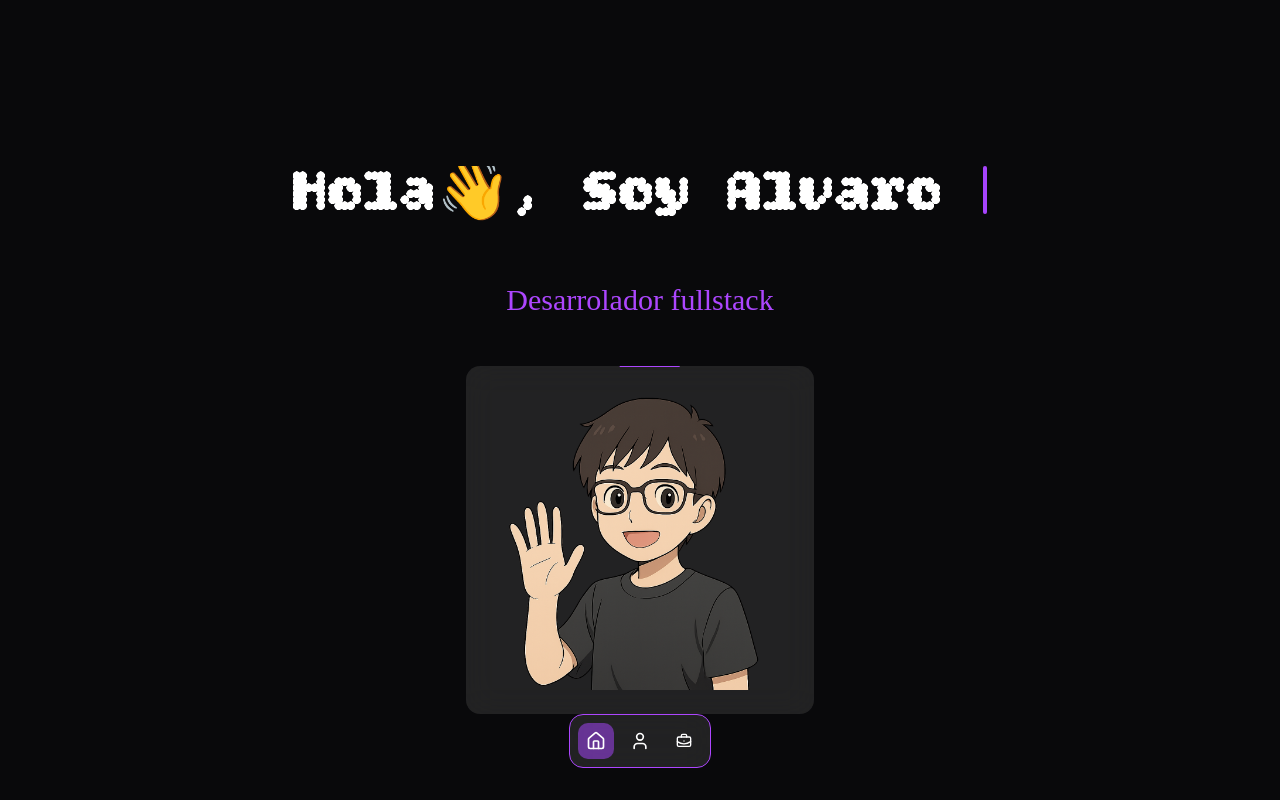
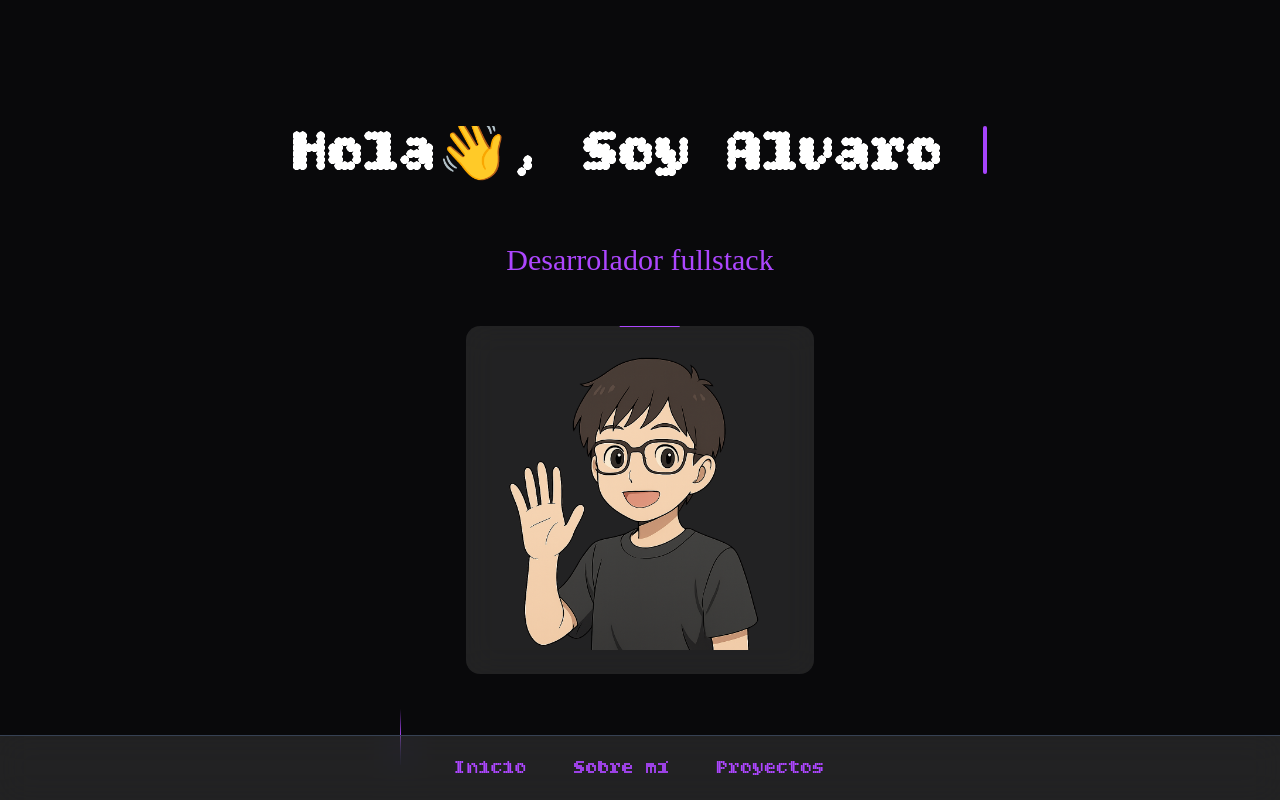
Before and after one commit to alvaro-sosa1432/portfolio, a Next.js app: page / in a window 1280 px wide. Built offline with nearby package versions, Linux system fonts and the light colour scheme.

Commit message:
add new navbar

```diff
--- a/src/components/sections/Hero.tsx
+++ b/src/components/sections/Hero.tsx
@@ -8,7 +8,7 @@ export const Hero = () => {
   return (
     <div
       id="hero"
-      className="  sm:h-screen flex flex-col min-[600px]:p-4  items-center justify-center gap-6 mt-10  "
+      className="   h-screen flex flex-col min-[600px]:p-4  items-center justify-center gap-6   "
     >
       <Title />
       <div className=" text-center  ">
--- a/src/components/sections/components/Navbar.tsx
+++ b/src/components/sections/components/Navbar.tsx
@@ -1,58 +1,43 @@
-import { AnimatedBackground } from "@/components/ui/animated-background";
-import { Home, User, BriefcaseBusiness } from "lucide-react";
+import { motion } from "motion/react";
+import Link from "next/link";
+import { usePathname } from "next/navigation";
 
 export function Navbar() {
-  const TABS = [
-    {
-      label: "Home",
-      icon: (
-        <a href="#hero">
-          <Home className="h-5 w-5" />
-        </a>
-      ),
-    },
-    {
-      label: "aboutme",
-      icon: (
-        <a href="#me">
-          <User className="h-5 w-5" />
-        </a>
-      ),
-    },
-    {
-      label: "projects",
-      icon: (
-        <a href="#projects">
-          <BriefcaseBusiness className="h-5 w-4" />
-        </a>
-      ),
-    },
+  const navItems = [
+    { name: "Inicio", path: "#hero" },
+    { name: "Sobre mí", path: "#me" },
+    { name: "Proyectos", path: "#projects" },
   ];
 
+  const pathname = usePathname();
+
   return (
-    <div className="fixed bottom-8 left-1/2 transform -translate-x-1/2 z-50 w-max">
-      <div className="flex w-full space-x-2 rounded-xl border border-purple-500 bg-white/10 backdrop-blur-lg p-2">
-        <AnimatedBackground
-          defaultValue={TABS[0].label}
-          className="rounded-lg bg-purple-500/50"
-          transition={{
-            type: "spring",
-            bounce: 0.2,
-            duration: 0.3,
-          }}
-        >
-          {TABS.map((tab) => (
-            <button
-              key={tab.label}
-              data-id={tab.label}
-              type="button"
-              className="inline-flex h-9 w-9 items-center justify-center text-white transition-colors duration-100 focus-visible:outline-2 data-[checked=true]:text-white hover:text-white"
-            >
-              {tab.icon}
-            </button>
-          ))}
-        </AnimatedBackground>
+    <motion.nav
+      initial={{ y: 100, opacity: 0 }}
+      animate={{ y: 0, opacity: 1 }}
+      transition={{ duration: 0.5, ease: "easeOut" }}
+      className="fixed bottom-0 left-0 right-0 bg-white/10 backdrop-blur-lg border-t border-gray-700 z-50 w-full"
+    >
+      <div className="flex justify-around items-center h-16 max-w-md mx-auto px-4">
+        {navItems.map((item) => {
+          return (
+            <Link href={item.path} key={item.path} className="relative">
+              <motion.div
+                whileHover={{ scale: 1.05 }}
+                whileTap={{ scale: 0.95 }}
+                className="px-4 py-2 rounded-full"
+              >
+                <motion.span
+                  transition={{ duration: 0.5, ease: "easeOut" }}
+                  className="text-purple-500 hover:border-b hover:border-b-purple-500 hover:text-white text-xs sm:text-xl "
+                >
+                  {item.name}
+                </motion.span>
+              </motion.div>
+            </Link>
+          );
+        })}
       </div>
-    </div>
+    </motion.nav>
   );
 }
--- a/src/components/ui/animated-background.tsx
+++ /dev/null
@@ -1,95 +0,0 @@
-"use client";
-import { cn } from "@/lib/utils";
-import { AnimatePresence, Transition, motion } from "motion/react";
-import {
-  Children,
-  cloneElement,
-  ReactElement,
-  ReactNode,
-  useEffect,
-  useState,
-  useId,
-} from "react";
-
-type TabElementProps = {
-  "data-id": string;
-  "data-checked"?: "true" | "false";
-  children?: ReactNode;
-  className?: string;
-  onClick?: () => void;
-  onMouseEnter?: () => void;
-  onMouseLeave?: () => void;
-};
-
-export type AnimatedBackgroundProps = {
-  children: ReactElement<TabElementProps>[] | ReactElement<TabElementProps>;
-  defaultValue?: string;
-  onValueChange?: (newActiveId: string | null) => void;
-  className?: string;
-  transition?: Transition;
-  enableHover?: boolean;
-};
-
-export function AnimatedBackground({
-  children,
-  defaultValue,
-  onValueChange,
-  className,
-  transition,
-  enableHover = false,
-}: AnimatedBackgroundProps) {
-  const [activeId, setActiveId] = useState<string | null>(null);
-  const uniqueId = useId();
-
-  const handleSetActiveId = (id: string | null) => {
-    setActiveId(id);
-    onValueChange?.(id);
-  };
-
-  useEffect(() => {
-    if (defaultValue !== undefined) {
-      setActiveId(defaultValue);
-    }
-  }, [defaultValue]);
-
-  return Children.map(
-    children,
-    (child: ReactElement<TabElementProps>, index) => {
-      const id = child.props["data-id"];
-
-      const interactionProps = enableHover
-        ? {
-            onMouseEnter: () => handleSetActiveId(id),
-            onMouseLeave: () => handleSetActiveId(null),
-          }
-        : {
-            onClick: () => handleSetActiveId(id),
-          };
-
-      return cloneElement(
-        child,
-        {
-          key: index,
-          className: cn("relative inline-flex", child.props.className),
-          "data-checked": activeId === id ? "true" : "false",
-          ...interactionProps,
-        } as unknown as Partial<TabElementProps>,
-        <>
-          <AnimatePresence initial={false}>
-            {activeId === id && (
-              <motion.div
-                layoutId={`background-${uniqueId}`}
-                className={cn("absolute inset-0", className)}
-                transition={transition}
-                initial={{ opacity: defaultValue ? 1 : 0 }}
-                animate={{ opacity: 1 }}
-                exit={{ opacity: 0 }}
-              />
-            )}
-          </AnimatePresence>
-          <div className="z-10">{child.props.children}</div>
-        </>
-      );
-    }
-  );
-}
--- a/src/components/ui/background-beams-with-collision.tsx
+++ b/src/components/ui/background-beams-with-collision.tsx
@@ -188,7 +188,7 @@ const CollisionMechanism = React.forwardRef<
         }}
         variants={{
           animate: {
-            translateY: beamOptions.translateY || `3000px`,
+            translateY: beamOptions.translateY || `2600px`,
             translateX: beamOptions.translateX || "0px",
             rotate: beamOptions.rotate || 0,
           },
```
